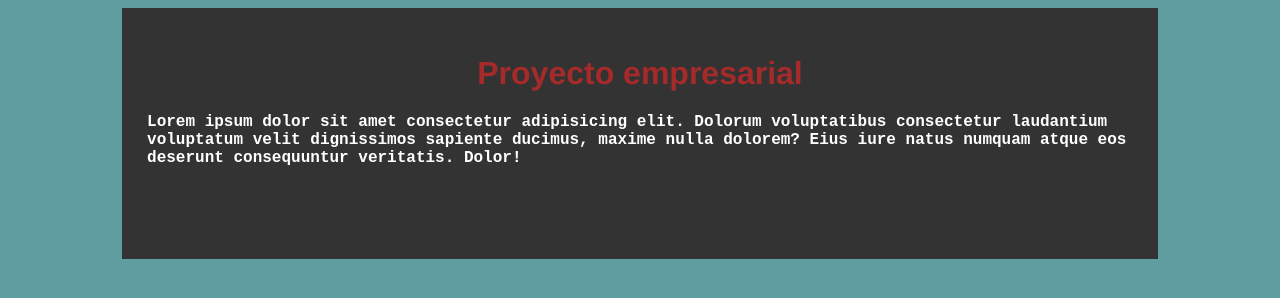
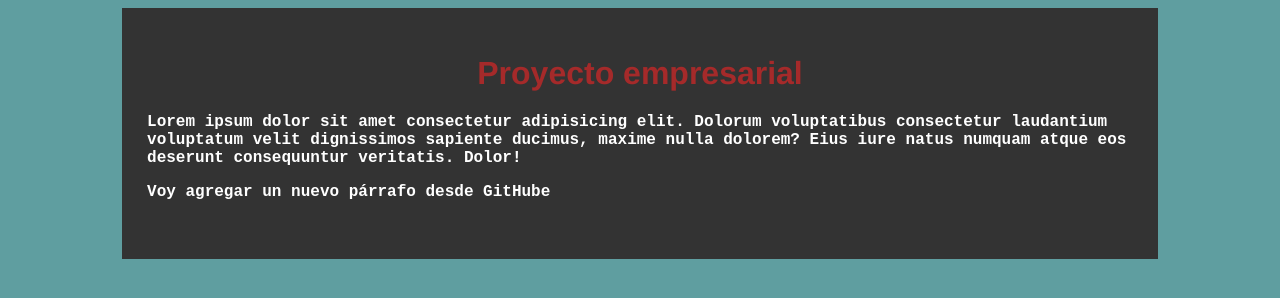
Before and after one commit to jmanriquec/prorectoGit, a plain HTML site: page index.html in a window 1280 px wide. Drawn offline with Linux system fonts and the light colour scheme.

Commit message:
Update index.html

```diff
--- a/index.html
+++ b/index.html
@@ -15,6 +15,7 @@
             <p>Lorem ipsum dolor sit amet consectetur adipisicing elit. Dolorum voluptatibus consectetur laudantium
                 voluptatum velit dignissimos sapiente ducimus, maxime nulla dolorem? Eius iure natus numquam atque eos
                 deserunt consequuntur veritatis. Dolor!</p>
+            <p>Voy agregar un nuevo párrafo desde GitHube</p>
         </div>
     </body>
 
```
